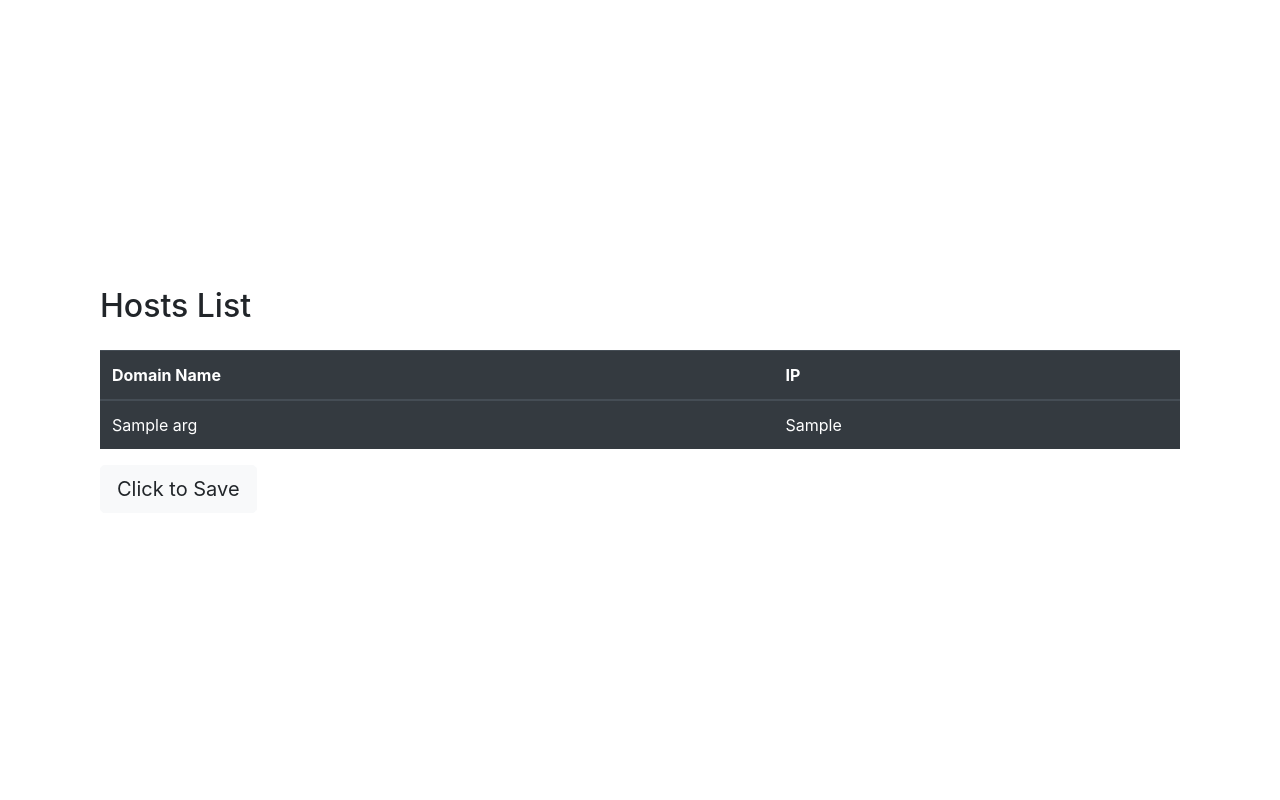
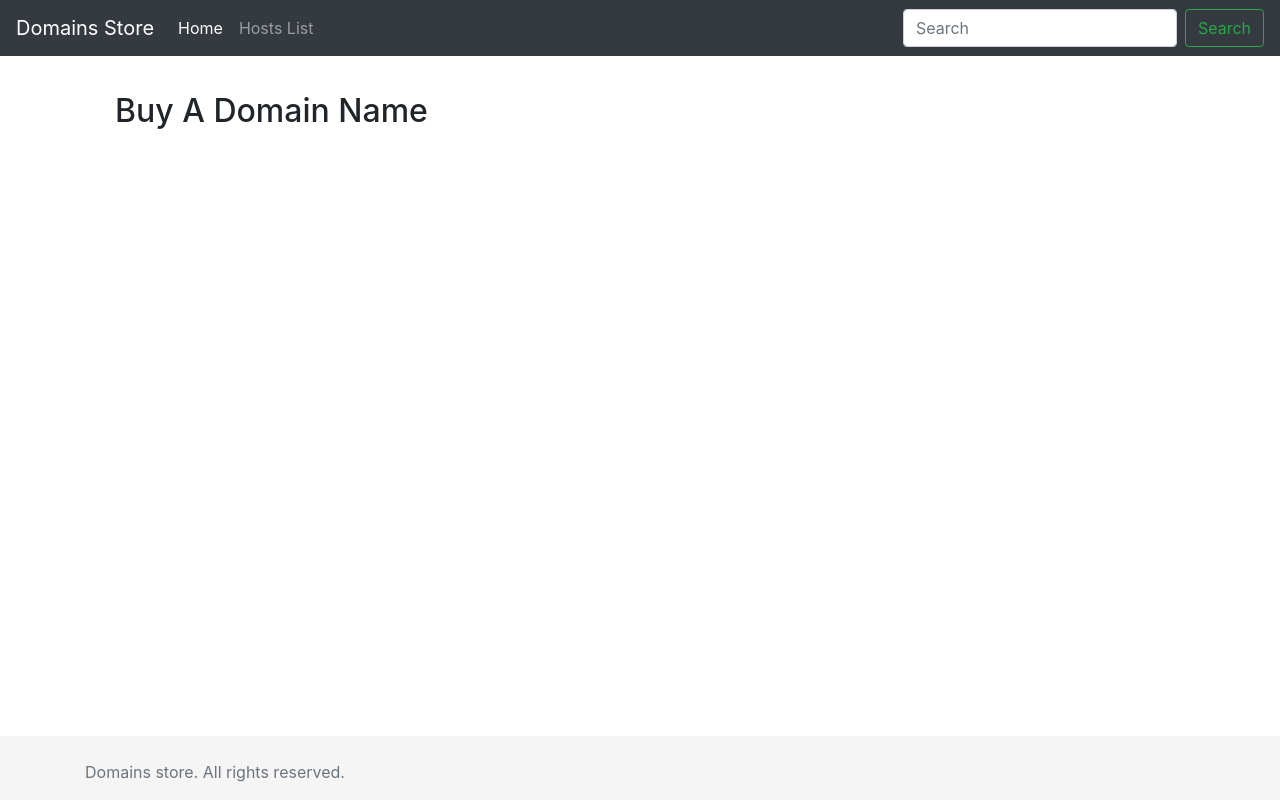
Before and after one commit to universidad-del-istmo/Blockchains-2020, a Flask app: template ejercicios/Tienda/entregas/Miguel Gonzalez/app/templates/test.html in a window 1280 px wide. Run offline with Flask 2, Linux system fonts and the light colour scheme; the template is opened without the code that fills it: most values are stand-ins (such as "Sample title", 1, 10 or a date in 2020); some libraries are stand-ins or nearby versions.

Commit message:
base html & search bar & using templates

```diff
--- a/ejercicios/Tienda/entregas/Miguel Gonzalez/app/app.py
+++ b/ejercicios/Tienda/entregas/Miguel Gonzalez/app/app.py
@@ -129,11 +129,11 @@ def main():
 
 @app.route("/test")
 def test():
-    return render_template(test.html)
+    return render_template("test.html",title="Testing")
 
 @app.route("/")
 def search():
-    return render_template("search.html")
+    return render_template("search.html",title="Domain Search")
 
 if __name__ == "__main__":
     app.run(debug=True)
--- a/ejercicios/Tienda/entregas/Miguel Gonzalez/app/static/app/css/hosts.css
+++ b/ejercicios/Tienda/entregas/Miguel Gonzalez/app/static/app/css/hosts.css
@@ -1,5 +1,5 @@
 .container{
-    margin-top: 1rem;
+    margin-top: 0.5rem;
 }
 .darkArea{
     background-color: lightgray;
--- /dev/null
+++ b/ejercicios/Tienda/entregas/Miguel Gonzalez/app/templates/base.html
@@ -0,0 +1,57 @@
+<!doctype html>
+<html lang="en" class="h-100">
+  <head>
+    <meta charset="utf-8">
+    <meta name="viewport" content="width=device-width, initial-scale=1, shrink-to-fit=no">
+
+    <title>{{title}}</title>
+
+    <link rel="canonical" href="https://getbootstrap.com/docs/4.5/examples/sticky-footer-navbar/">
+    <!-- Bootstrap core CSS -->
+    <link href={{ url_for('static', filename='dist/css/bootstrap.min.css') }} rel="stylesheet">
+    <!-- Custom styles for this template -->
+    <link href={{ url_for('static', filename='app/css/sticky-footer-navbar.css') }} rel="stylesheet">
+    {% block head %}
+    {% endblock %}
+  </head>
+  <body class="d-flex flex-column h-100">
+  <header>
+    <!-- Fixed navbar -->
+    <nav class="navbar navbar-expand-md navbar-dark fixed-top bg-dark">
+      <a class="navbar-brand" href="/">Domains Store</a>
+      <button class="navbar-toggler" type="button" data-toggle="collapse" data-target="#navbarCollapse" aria-controls="navbarCollapse" aria-expanded="false" aria-label="Toggle navigation">
+        <span class="navbar-toggler-icon"></span>
+      </button>
+      <div class="collapse navbar-collapse" id="navbarCollapse">
+        <ul class="navbar-nav mr-auto">
+          <li class="nav-item active">
+            <a class="nav-link" href="/">Home <span class="sr-only">(current)</span></a>
+          </li>
+          <li class="nav-item">
+            <a class="nav-link" href="/hosts">Hosts List</a>
+          </li>
+        </ul>
+        <form class="form-inline mt-2 mt-md-0" action='/hosts' method="POST">
+          <input class="form-control mr-sm-2" name="domainName" type="text" placeholder="Search" aria-label="Search">
+          <button class="btn btn-outline-success my-2 my-sm-0" type="submit">Search</button>
+        </form>
+      </div>
+    </nav>
+  </header>
+
+<!-- Begin page content -->
+<main role="main" class="flex-shrink-0">
+  <div class="container">
+    {% block content %}
+    {% endblock %}
+  </div>
+</main>
+
+<footer class="footer mt-auto py-3">
+  <div class="container">
+    <span class="text-muted">Domains store. All rights reserved.</span>
+  </div>
+</footer>
+<script src="https://code.jquery.com/jquery-3.5.1.slim.min.js" integrity="sha384-DfXdz2htPH0lsSSs5nCTpuj/zy4C+OGpamoFVy38MVBnE+IbbVYUew+OrCXaRkfj" crossorigin="anonymous"></script>
+      <script src={{ url_for('static', filename="dist/js/bootstrap.bundle.min.js") }}></script>
+</html>
--- a/ejercicios/Tienda/entregas/Miguel Gonzalez/app/templates/search.html
+++ b/ejercicios/Tienda/entregas/Miguel Gonzalez/app/templates/search.html
@@ -4,7 +4,7 @@
         <meta charset="utf-8">
         <meta name="viewport" content="width=device-width, initial-scale=1, shrink-to-fit=no">
         <meta name="description" content="">
-        <title>Search</title>
+        <title>{{title}}</title>
         <!-- Bootstrap core CSS -->
         <link href={{ url_for('static', filename="dist/css/bootstrap.min.css") }} rel="stylesheet">
         <link href={{ url_for('static', filename="app/css/search.css") }} rel="stylesheet">
--- a/ejercicios/Tienda/entregas/Miguel Gonzalez/app/templates/test.html
+++ b/ejercicios/Tienda/entregas/Miguel Gonzalez/app/templates/test.html
@@ -1,43 +1,25 @@
-<!DOCTYPE html>
-
-<html>
-    <head>
+{% extends 'base.html' %}
+{% block head %}
         <meta http-equiv="Content-Type" content="text/html; charset=utf-8"/>
         <script src="https://cdn.jsdelivr.net/npm/web3@1.2.11/dist/web3.min.js"></script>
         <script src="https://code.jquery.com/jquery-3.1.1.slim.min.js"></script>
-        <script src={{ url_for('static', filename="app/js/FileSaver.js") }}></script>
-        <script src={{ url_for('static', filename="app/js/app.js") }}></script>
-        <link href={{ url_for('static', filename="dist/css/bootstrap.min.css") }} rel="stylesheet">
         <link href={{ url_for('static', filename="app/css/hosts.css") }} rel="stylesheet">
-    </head>
-    <body>
+{% endblock %}
+{% block content %}
         <div class="container">
             <div class="row no-gutter">
                 <div class="container">
-                    <div class="main mx-auto align-items-center py-5">
+                    <div class="align-items-center">
                         <div class="container">
-                            <h2 class="login-heading mb-4">Hosts List</h2>
-                            <table class="table table-dark">
-                                <thead>
-                                <tr>
-                                    <th scope="col">Domain Name</th>
-                                    <th scope="col">IP</th>
-                                </tr>
-                                </thead>
-                                <tbody id="registros">
-                                  {% for event in content %}
-                                  <tr><td>{{event['args']['domainName']}} </td><td>{{event['args']['ip']}}</td></tr>
-                                  {% endfor %}
-                                </tbody>
-                            </table>
+                            {% if action %}
+                                <h2 class="login-heading">Make An Offer</h2>
+                            {% else %}
+                                <h2 class="login-heading">Buy A Domain Name</h2>
+                            {% endif %}
 
-                            <button class='btn btn-lg btn-light' type="button" onclick="save();">Click to Save</button>
                         </div>
                     </div>
                 </div>
             </div>
         </div>
-    </body>
-
-
-</html>
+{% endblock %}
```
Also changed, not shown: ejercicios/Tienda/entregas/Miguel Gonzalez/app/templates/catalogue/catalogue.html (deleted, +0 -56 lines), ejercicios/Tienda/entregas/Miguel Gonzalez/app/templates/hosts.html (+11 -13 lines).
